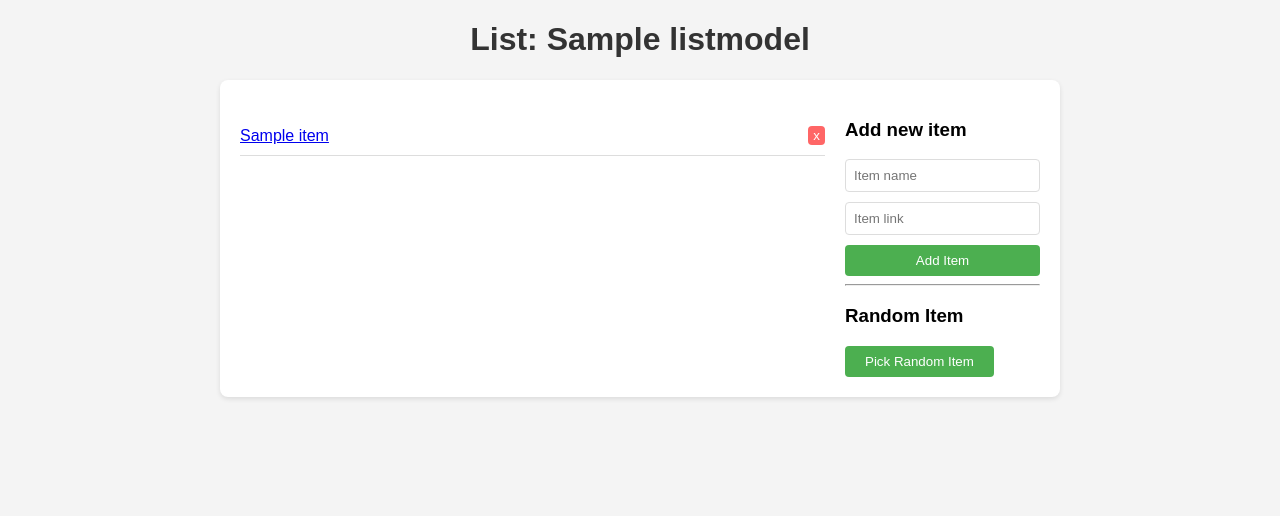
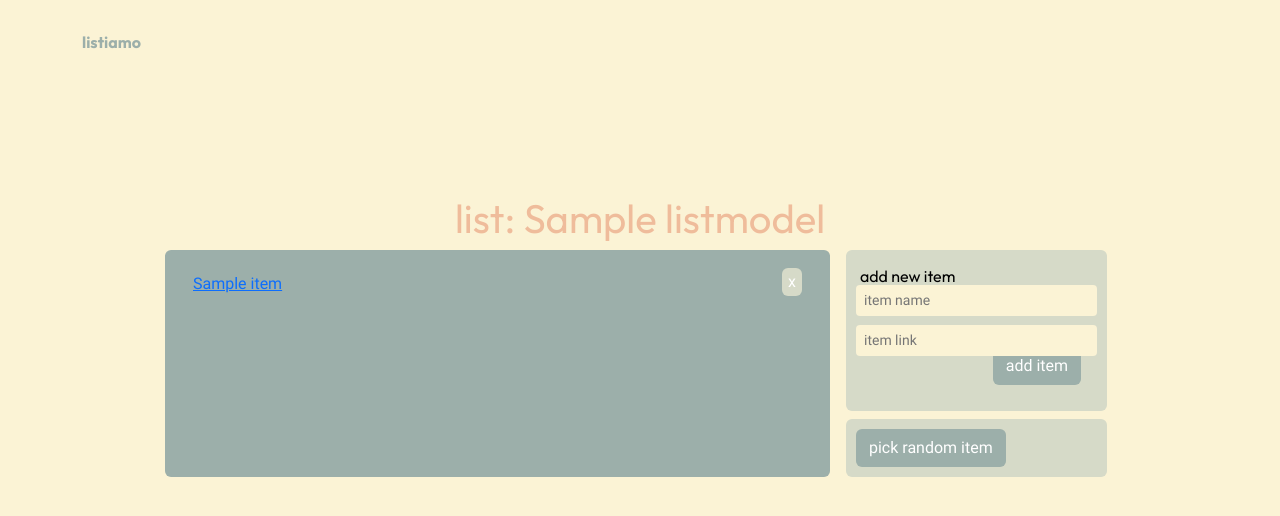
Before and after one commit to lordebasta/listiamo, a Django app: page /00000000-0000-0000-0000-000000000001/ in a window 1280 px wide. Shown: the top 516 px of the page. Run offline with Django 5.2, Linux system fonts and the light colour scheme; tables that the repository leaves empty hold one stand-in row (values such as "Sample post").

Commit message:
update list page ui

```diff
--- a/lists/static/lists/style.css
+++ b/lists/static/lists/style.css
@@ -1,4 +1,60 @@
+@font-face {
+    font-family: 'Roboto';
+    src: url('fonts/Roboto/Roboto-Regular.ttf') format('truetype');
+}
+
+@font-face {
+    font-family: 'Outfit';
+    src: url('fonts/Outfit/Outfit-VariableFont_wght.ttf') format('truetype');
+}
+
+:root {
+    --text-font: 'Roboto';
+    --font: 'Outfit';
+    --text-color: #3E3E3E;
+    --background-color: #FBF3D5;
+    --primary-color: #EFBC9B;
+    --secondary-color: #D6DAC8;
+    --terziary-color: #9CAFAA;
+}
+
 body {
+    background-color: var(--background-color);
+    font-family: var(--text-font);
+    color: var(--text-color);
+}
+
+h1, h2, h3{
+    font-family: var(--font);
+    color: var(--primary-color);
+    font-weight: normal;
+}
+
+#navbar {
+    color: var(--terziary-color);
+    font-family: var(--font);
+    margin-top: 30px;
+}
+
+.input-field {
+    z-index: 1;
+    border: 1px;
+    background-color: var(--background-color);
+}
+
+.btn {
+    color: white;
+    width: fit-content;
+    background-color: var(--terziary-color);
+}
+
+.form-btn {
+    padding-top: 13px;
+    margin-left: auto;
+    margin-right: 1em;
+    position: relative; top: -18px;
+}
+/* body {
     font-family: Arial, sans-serif;
     margin: 0;
     padding: 0;
@@ -74,4 +130,4 @@ input[type="text"] {
 
 .delete-button:hover {
     background-color: #ff4d4d;
-}
+} */
--- a/lists/templates/lists/detail.html
+++ b/lists/templates/lists/detail.html
@@ -1,37 +1,80 @@
 <!DOCTYPE html>
 
 <html lang="en">
+  <head>
+    <meta charset="UTF-8" />
+    <meta name="viewport" content="width=device-width, initial-scale=1.0" />
 
-<head>
-    <meta charset="UTF-8">
-    <meta name="viewport" content="width=device-width, initial-scale=1.0">
+    <link
+      href="https://cdn.jsdelivr.net/npm/bootstrap@5.3.3/dist/css/bootstrap.min.css"
+      rel="stylesheet"
+      integrity="sha384-QWTKZyjpPEjISv5WaRU9OFeRpok6YctnYmDr5pNlyT2bRjXh0JMhjY6hW+ALEwIH"
+      crossorigin="anonymous"
+    />
     <title>{{list.name}}</title>
     {% load static %}
-    <link rel="stylesheet" href="{% static 'lists/style.css' %}">
+    <link rel="stylesheet" href="{% static 'lists/style.css' %}" />
   </head>
 
   <body>
-    <h1>List: {{list.name}}</h1>
     <div class="container">
-        <div class="list-container">
+      <div class="row" id="navbar">
+        <div class="col-3"><strong>listiamo</strong></div>
+      </div>
+
+      <div style="height: 140px"></div>
+
+      <h1 style="text-align: center">list: {{list.name}}</h1>
+
+      <div class="row column-gap-1">
+        <div
+          class="col-7 offset-1 rounded"
+          style="
+            background-color: var(--terziary-color);
+            padding-top: 10px;
+            padding-bottom: 10px;
+          "
+        >
           {% if list.item_set.all|length > 0 %}
-
-            <ul id="item-list">
+          <ul id="item-list" class="list-group list-group-flush">
             {% for item in list.item_set.all %}
-                <li>
-                    <div style="display: flex; align-items:end" ;>
+            <li
+              class="list-group-item"
+              style="
+                border-style: none;
+                background-color: var(--terziary-color);
+              "
+            >
+              <div style="display: flex; align-items: end" ;>
                 {% if item.link %}
-                        <a href={{item.link}}>{{item.name}}</a>
+                <a href="{{item.link}}">{{item.name}}</a>
                 {% else %}
                 <a>{{item.name}}</a>
                 {% endif %}
-                        <div style=" flex-grow: 1;"></div>
-                        <form class="delete-item-form"
+                <div style="flex-grow: 1"></div>
+                <form
+                  class="delete-item-form"
                   onsubmit="return confirm('Do you really want to delete the item?');"
-                            action="{% url 'lists:delete_item' list.id %}" method="post">
-                            <input type="hidden" id="delete_item{{forloop.counter}}" name="item" value="{{item.id}}">
+                  action="{% url 'lists:delete_item' list.id %}"
+                  method="post"
+                >
+                  <input
+                    type="hidden"
+                    id="delete_item{{forloop.counter}}"
+                    name="item"
+                    value="{{item.id}}"
+                  />
                   {% csrf_token %}
-                            <input class="delete-button" type="submit" value="x">
+                  <input
+                    class="btn"
+                    type="submit"
+                    value="x"
+                    style="
+                      background-color: var(--secondary-color);
+                      width: auto;
+                      padding: 1px 5px 1px 5px;
+                    "
+                  />
                 </form>
               </div>
             </li>
@@ -41,19 +84,60 @@
           <p>No items yet. Add one!</p>
           {% endif %}
         </div>
-        <div style="margin-left: 20px;">
-            <form class="add-item-form" action="{% url 'lists:create_item' list.id %}" method="post">
-                <h3>Add new item</h3>
+        <div class="col-3 d-flex flex-column row-gap-2">
+          <div
+            class="rounded"
+            style="background-color: var(--secondary-color); padding: 10px"
+          >
+            <form
+              class="add-item-form d-flex flex-column"
+              action="{% url 'lists:create_item' list.id %}"
+              method="post"
+            >
+              <div style="margin: 4px; color: black; font-family: var(--font)">
+                add new item
+              </div>
               {% csrf_token %}
-                <input type="text" id="item_name" name="item_name" maxlength="100" placeholder="Item name">
-                <input type="text" id="item_link" name="item_link" maxlength="255" placeholder="Item link">
-                <input class="btn" type="submit" value="Add Item">
+              <input
+                class="form-control-sm shadow-none input-field"
+                type="text"
+                id="item_name"
+                name="item_name"
+                maxlength="100"
+                placeholder="item name"
+                style="position: relative; top: -7px"
+              />
+
+              <div style="height: 2px"></div>
+              <input
+                class="form-control-sm shadow-none input-field"
+                type="text"
+                id="item_link"
+                name="item_link"
+                maxlength="255"
+                placeholder="item link"
+              />
+              <input
+                class="btn form-btn"
+                type="submit"
+                style="top: -16px"
+                value="add item"
+              />
             </form>
-            <hr>
-            <div>
-                <h3>Random Item</h3>
-                <p id="random-item"></p>
-                <button class="btn" onclick="pickRandomItem();"">Pick Random Item</button>
+          </div>
+          <div
+            class="rounded"
+            style="background-color: var(--secondary-color); padding: 10px"
+          >
+            <button class="btn" onclick="pickRandomItem();">
+              pick random item
+            </button>
+            <div
+              class="p-1"
+              style="display: none; text-align: center"
+              id="random-item"
+            ></div>
+          </div>
         </div>
       </div>
     </div>
@@ -61,14 +145,12 @@
     <script>
       function pickRandomItem() {
         var ul = document.getElementById("item-list");
-            var listItems = ul.getElementsByTagName('li');
+        var listItems = ul.getElementsByTagName("li");
         randomIndex = Math.floor(Math.random() * listItems.length);
         let randomItem = document.getElementById("random-item");
-            console.log(listItems);
+        randomItem.style.display = "block";
         randomItem.textContent = listItems[randomIndex].innerText;
-            return;
       }
     </script>
   </body>
-
 </html>
```
Also changed, not shown: lists/templates/lists/index.html (+63 -61 lines). Lines whose indentation alone changed are shown as unchanged.
